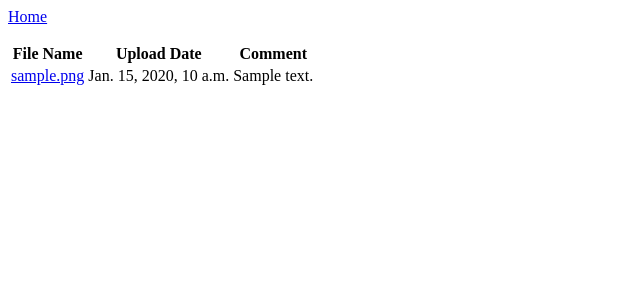
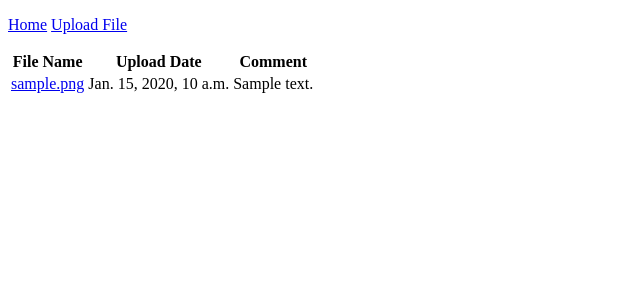
Before and after one commit to aidken/django_upload_file, a Django app: page /myupload/list in a window 1280 px wide. Shown: the top 300 px of the page, without its empty margins (0-640 px from the left). Run offline with Django 3.2, Linux system fonts and the light colour scheme; tables that the repository leaves empty hold one stand-in row (Sample ...).

Commit message:
Update list.html

```diff
--- a/mysite/myupload/templates/myupload/list.html
+++ b/mysite/myupload/templates/myupload/list.html
@@ -1,5 +1,15 @@
+<!DOCTYPE html>
+<html>
+    <head>
+        <meta charset="utf-8">
+        <title>Django File Upload</title>
+    </head>
+
+    <body>
+
 	<p>
 	    <a href="{% url 'myupload:index' %}">Home</a>
+	    <a href="{% url 'myupload:upload_file' %}">Upload File</a>
 	</p>
 
 	{% if latest_files %}
@@ -12,14 +22,18 @@
 
 	    {% for f in latest_files %}
 	    <tr>
-	<td><a href="{% url 'myupload:detail' f.id %}">{{ f.file_name }}</td>
+		<td><a href="{% url 'myupload:detail' f.id %}">{{ f.file_name }}</a></td>
 		<td>{{ f.upload_datetime }}</td>
 		<td>{{ f.comment }}</td>
 	    </tr>
 	    {% endfor %}
 
 	</table>
+	{% else %}
 
-{% else %}
 	<p>No files are available.</p>
 	{% endif %}
+
+    </body>
+
+</html>
```
Lines whose indentation alone changed are shown as unchanged.
